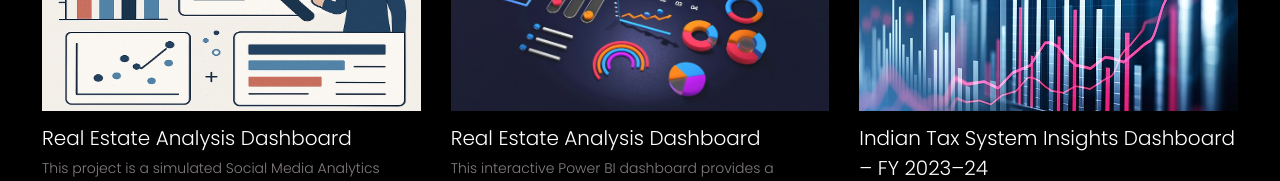
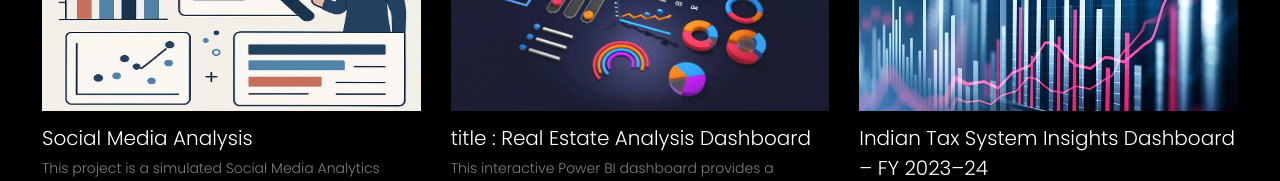
Before and after one commit to Harsh070723/portfoli_harsh, a React (Vite) app: page / in a window 1280 px wide. Shown: the part 3180-3361 px from the top of the page. Built offline with nearby package versions, Linux system fonts and the light colour scheme.

Commit message:
chage project

```diff
--- a/src/js/projectList.js
+++ b/src/js/projectList.js
@@ -5,14 +5,14 @@ import project4 from"./../assets/Images/projectsImg/project4.jpg"
 
 export const ProjectList=[
     {
-        title:'Real Estate Analysis Dashboard',
+        title:'Social Media Analysis',
         projectImg:`${project1}`,
         discription:`This project is a simulated Social Media Analytics Dashboard to help businesses
         track their performance across platforms like Facebook, Instagram, Linkedin, and Twitter. I designed the dataset tow mimic real-world scenarios, including metrics like reach, impressions, engagements, and clicks over time. The goal was to provide actionable insights into which platforms and content types drive the most engagement, helping marketers make better decisions.
          I used Power BI for its strong data modeling and visualization capabilities, and I focused on clean design and usability`
     },
     {
-        title:'Real Estate Analysis Dashboard',
+        title:'title : Real Estate Analysis Dashboard',
         projectImg:`${project2}`,
         discription:`This interactive Power BI dashboard provides a comprehensive analysis of the US real
         estate market, helping stakeholders make data-driven decisions. The dashboard includes key metrics such as average
```
